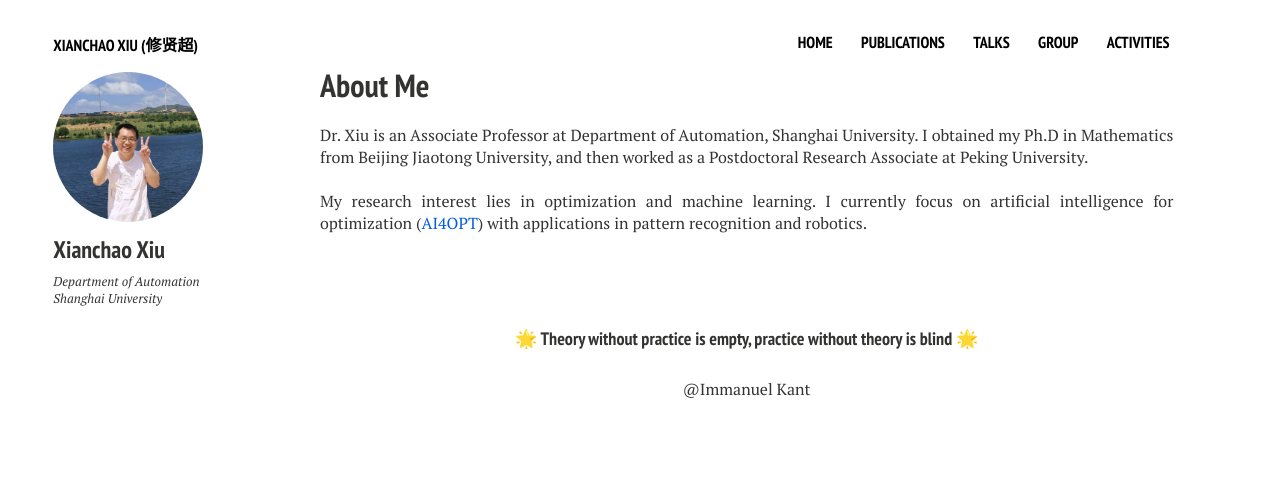
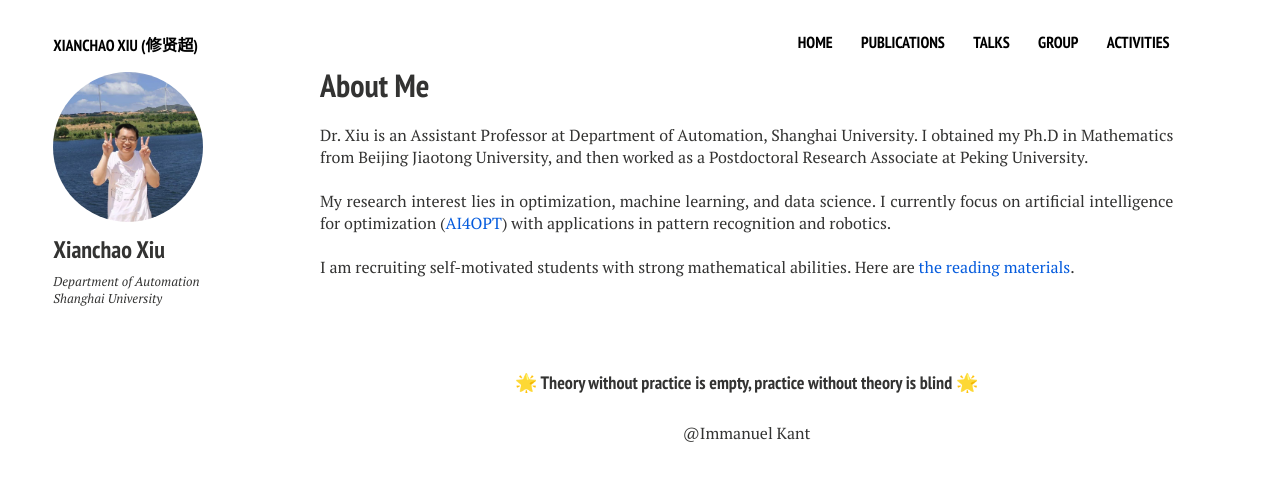
Before and after one commit to xianchaoxiu/xianchaoxiu.github.io, a Jekyll site: the page built from index.md, in a window 1280 px wide. Shown: the top 481 px of the page. Built offline with Jekyll 4.4.1, drawn with Linux system fonts in a browser that asks for light colours; nearby versions of some CDN libraries.

Commit message:
Update home2.html

```diff
--- a/_layouts/home2.html
+++ b/_layouts/home2.html
@@ -26,14 +26,15 @@
 
   <div id="index">
          <h1>About Me</h1>
-         <p> Dr. Xiu is an Associate Professor at Department of Automation, Shanghai University.
+         <p> Dr. Xiu is an Assistant Professor at Department of Automation, Shanghai University.
 	 I obtained my Ph.D in Mathematics from Beijing Jiaotong University,
-	 and then worked as a Postdoctoral Research Associate at Peking University. <br><br>
+	 and then worked as a Postdoctoral Research Associate at Peking University.<br><br>
 
 
-	 My research interest lies in optimization and machine learning.
+	 My research interest lies in optimization, machine learning, and data science.
 	 I currently focus on artificial intelligence for optimization (<a href="https://github.com/xianchaoxiu/AI4OPT" class="textlink" target="_blank">AI4OPT</a>) with applications in pattern recognition and robotics. <br><br>
 
+        I am recruiting self-motivated students with strong mathematical abilities. Here are  <a href="../group/xiu.pdf" class="textlink" target="_blank"> the reading materials</a>.<br><br>
 
 
 
```
